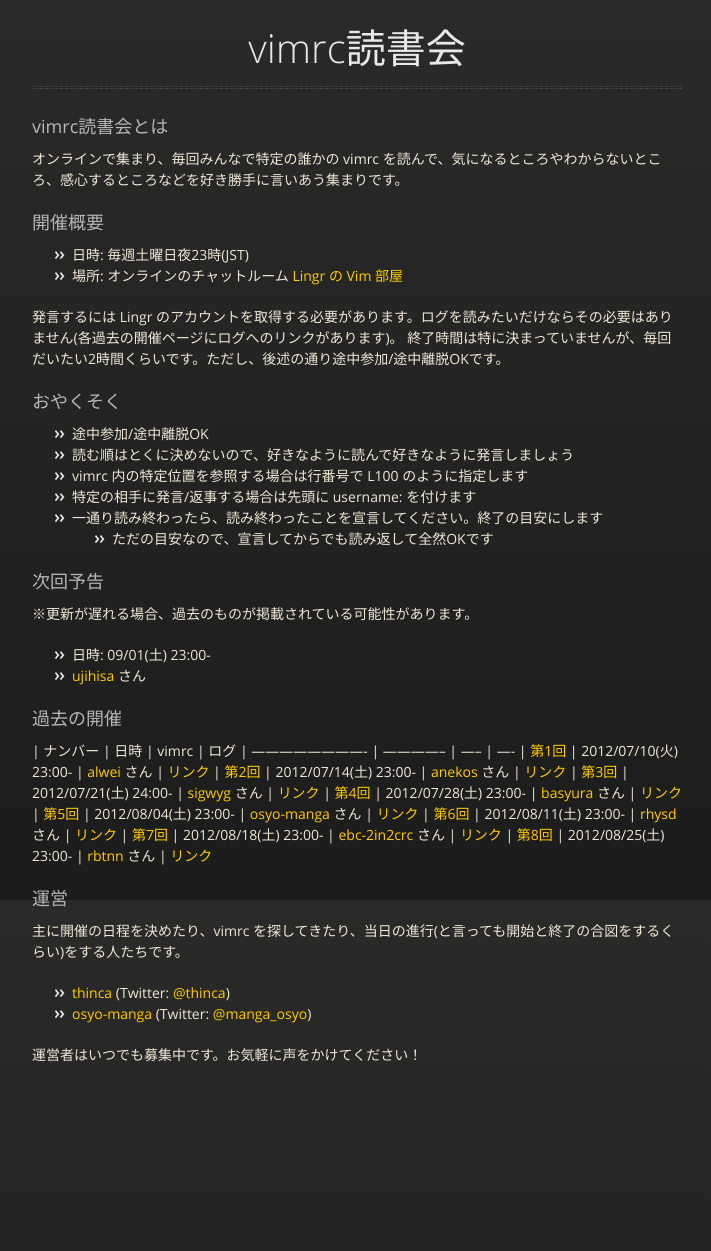
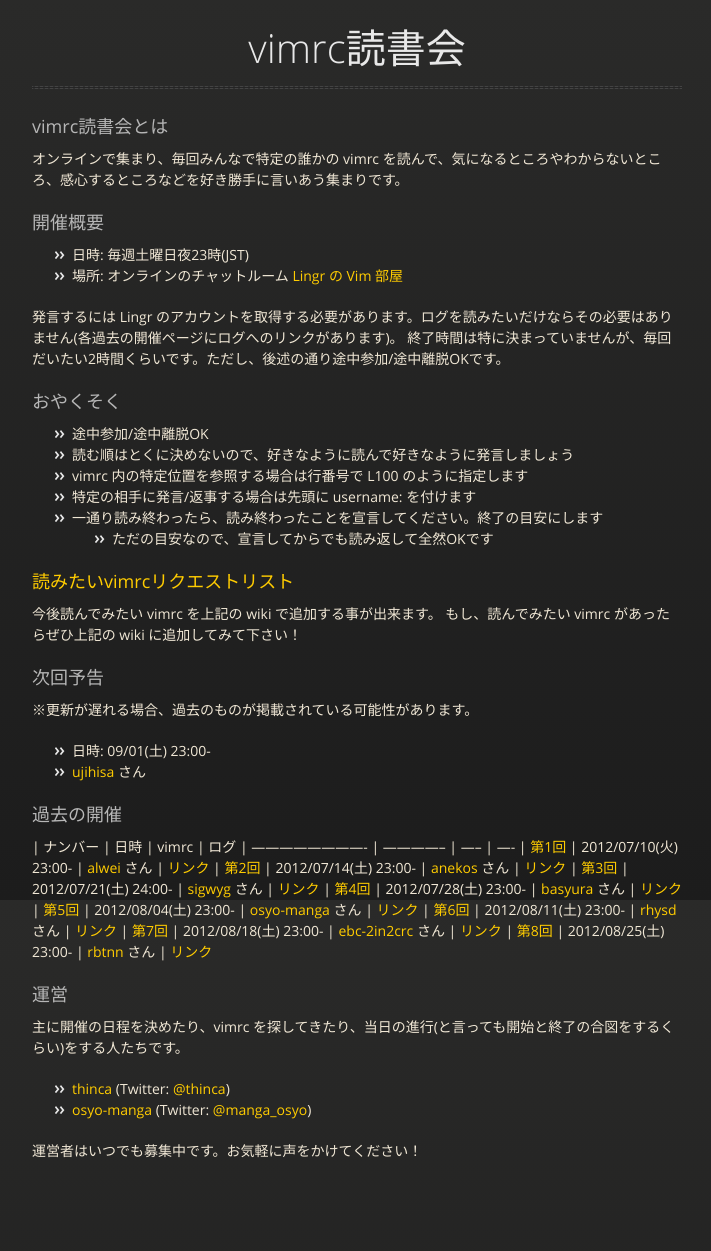
Before and after one commit to vim-jp/reading-vimrc, a Jekyll site: the page built from index.md, in a window 1280 px wide. Shown: the whole page, without its empty margins (283-994 px from the left). Built offline with Jekyll 4.4.1, drawn with Linux system fonts in a browser that asks for light colours; nearby versions of some CDN libraries; Markdown is read by kramdown in place of the engine named in the settings; before the commit the page ends 1155 px from its top, so only the background shows below that.

Commit message:
vimrcリクエストページのリンクを追加

```diff
--- a/index.md
+++ b/index.md
@@ -21,6 +21,11 @@ title: vimrc読書会
 - 特定の相手に発言/返事する場合は先頭に username: を付けます
 - 一通り読み終わったら、読み終わったことを宣言してください。終了の目安にします
   - ただの目安なので、宣言してからでも読み返して全然OKです
+
+### [読みたいvimrcリクエストリスト](https://github.com/vim-jp/reading-vimrc/wiki/Request)
+
+今後読んでみたい vimrc を上記の wiki で追加する事が出来ます。
+もし、読んでみたい vimrc があったらぜひ上記の wiki に追加してみて下さい！
 
 ### 次回予告
 ※更新が遅れる場合、過去のものが掲載されている可能性があります。
```
